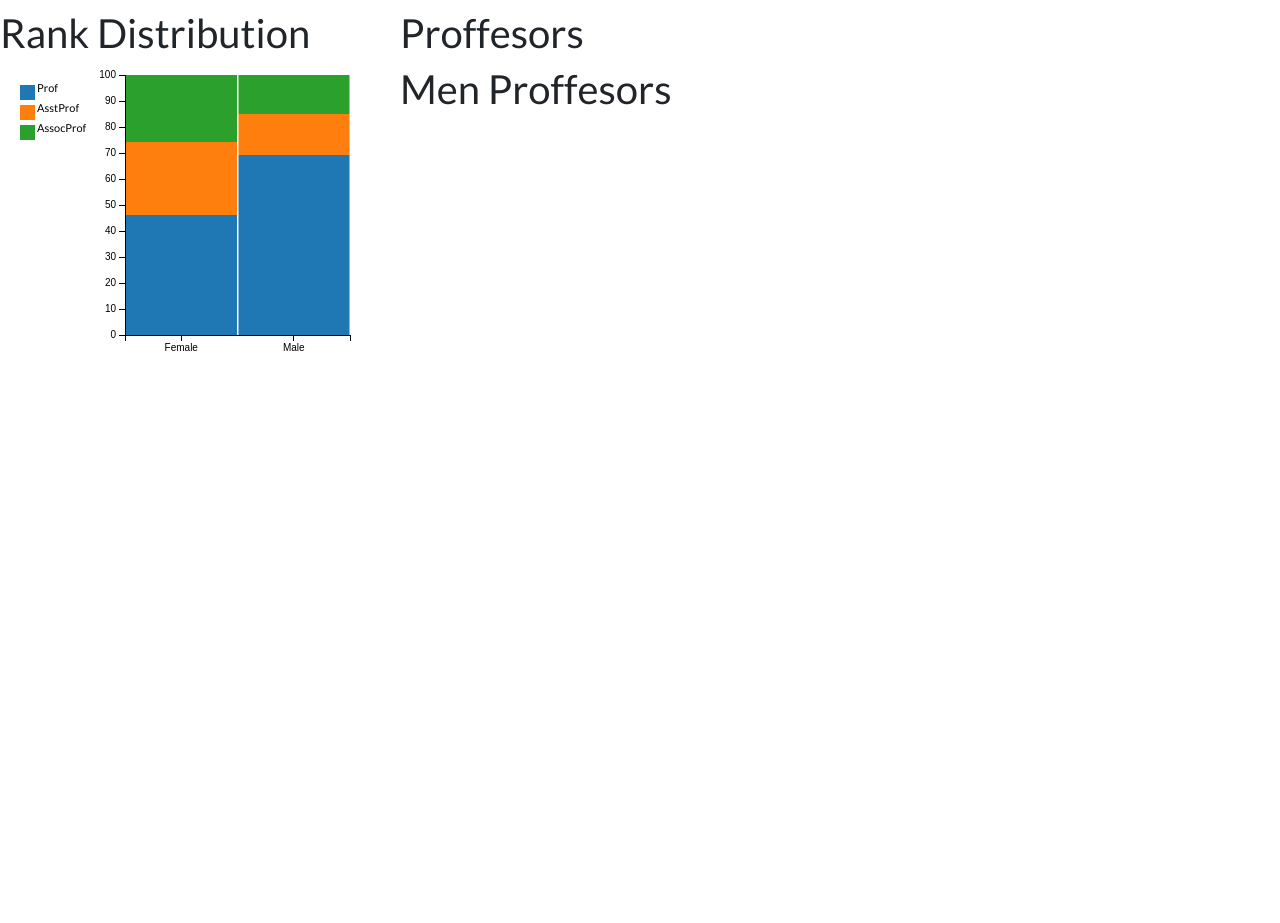
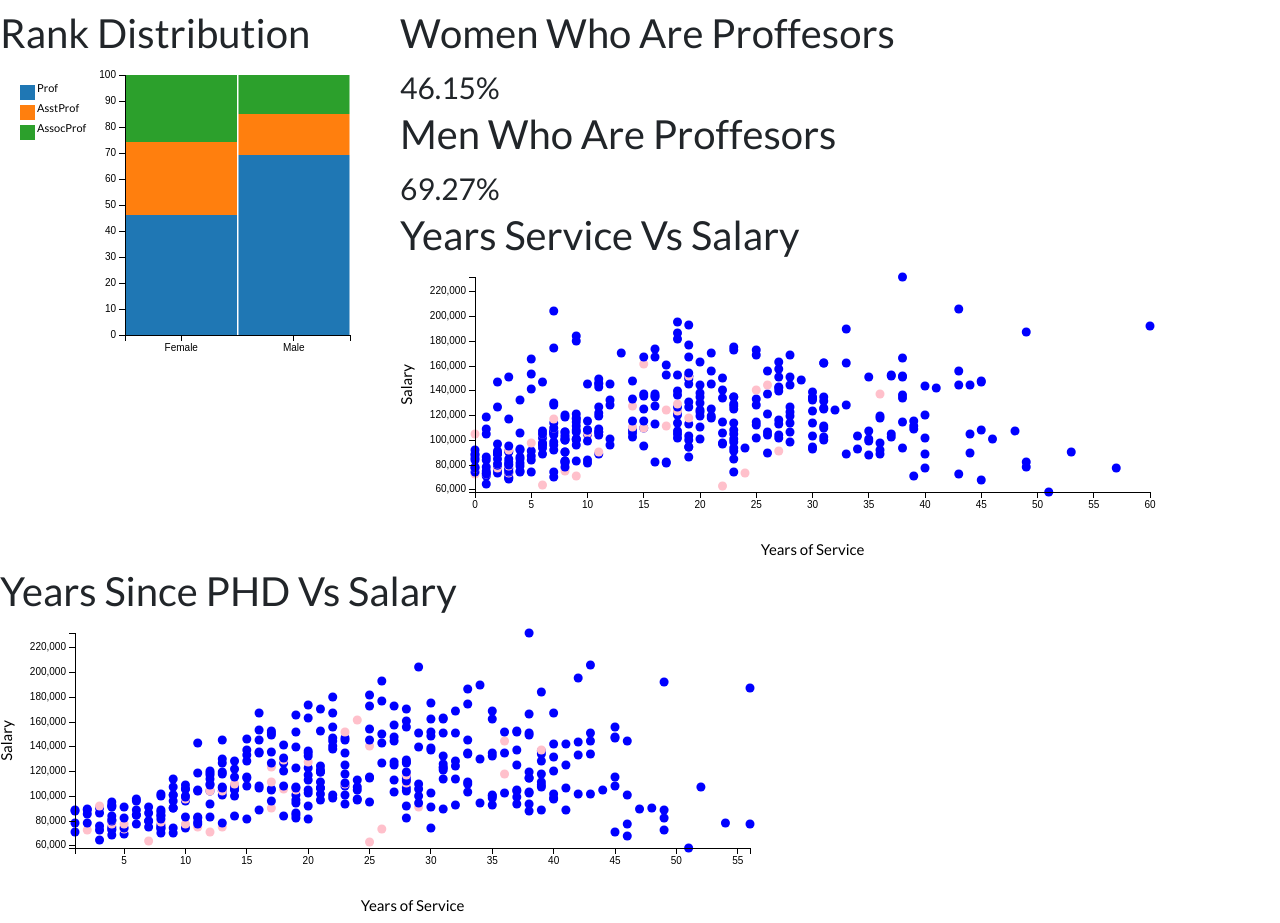
Before and after one commit to davebland/ci-data-visualization-mini-project, a plain HTML site: page index.html in a window 1280 px wide. Shown: the part 413-1336 px from the top of the page. Before the commit the page ends 800 px from the top, so only its background shows below. Drawn offline with Linux system fonts and the light colour scheme.

Commit message:
completed chart setup js

```diff
--- a/index.html
+++ b/index.html
@@ -8,6 +8,7 @@
 
     <link rel="stylesheet" href="/static/css/bootstrap.min.css" type="text/css" />
     <link rel="stylesheet" href="/static/css/dc.min.css" type="text/css" />
+    <link rel="stylesheet" href="/static/css/styles.css" type="text/css" />
 
     <script type="text/javascript" src="/static/js/d3.min.js"></script>
     <script type="text/javascript" src="/static/js/crossfilter.min.js"></script>
@@ -30,10 +31,16 @@
         <h2>Rank Distribution</h2>
     </div>
     <div id="women-profs">
-        <h2>Women Proffesors</h2>
+        <h2>Women Who Are Proffesors</h2>
     </div>
-    <div id="men-profs">
-        <h2>Men Proffesors</h2>
+    <div id="male-profs">
+        <h2>Men Who Are Proffesors</h2>
+    </div>
+    <div id="years-vs-salary">
+        <h2>Years Service Vs Salary</h2>
+    </div>
+    <div id="years-since-phd-vs-salary">
+        <h2>Years Since PHD Vs Salary</h2>
     </div>
 </body>
 </html>
--- /dev/null
+++ b/static/css/styles.css
@@ -0,0 +1,4 @@
+.number-display {
+    font-size: 2em;
+    text-align: center;
+}
--- a/static/js/graph.js
+++ b/static/js/graph.js
@@ -7,14 +7,18 @@ function makeGraphs(err, theData) {
 
     theData.forEach(function(d){
         d.salary = parseInt(d.salary);
+        d.yrs_service = parseInt(d['yrs.service']);
+        d.yrs_since_phd = parseInt(d['yrs.since.phd']);
     })
 
     show_gender_balance(ndx);
     show_discipline_selector(ndx);
     show_average_salary(ndx);
     show_rank_distribution(ndx);
-    show_women_proffesors(ndx);
-    show_men_proffesors(ndx);
+    show_percentage_proffesors(ndx, 'Female', 'women-profs');
+    show_percentage_proffesors(ndx, 'Male', 'male-profs');
+    show_years_vs_salary(ndx);
+    show_phd_vs_salary(ndx);
 
     dc.renderAll();
 }
@@ -137,10 +141,107 @@ function show_rank_distribution(ndx) {
         .legend(dc.legend().x(20).y(20).itemHeight(15).gap(5))
 }
 
-function show_women_proffesors(ndx) {
+function show_percentage_proffesors(ndx, sex, divid) {
+    var percentageProfs = ndx.groupAll().reduce(
+        function(p,v) {
+            if (v.sex == sex) {
+                p.count++;
+                if (v.rank == "Prof") {
+                    p.are_prof++;
+                }
+            }
+            return p;
+        }, function(p,v) {
+            if (v.sex == sex) {
+                p.count--;
+                if (v.rank == "Prof") {
+                    p.are_prof--;
+                }
+            }
+            return p;
+        }, function() {
+            return {count: 0, are_prof: 0};
+        }
+    );
 
+    dc.numberDisplay('#' + divid)
+        .formatNumber(d3.format(".2%"))
+        .valueAccessor(function(d) {
+            if (d.count == 0) {
+                return 0;
+            } else {
+                return (d.are_prof / d.count);
+            }
+        })
+        .group(percentageProfs);
 }
 
-function show_men_proffesors(ndx) {
+function show_years_vs_salary(ndx) {
 
+    var genderColors = d3.scale.ordinal()
+        .domain(['Female','Male'])
+        .range(['pink','blue']);
+
+    var yearsDim = ndx.dimension(dc.pluck('yrs_service'));
+    var vsSalaryDim = ndx.dimension(function(d) {
+        return [d.yrs_service, d.salary, d.rank, d.sex];
+    });
+    var experienceSalaryGroup = vsSalaryDim.group();
+    var minExperience = yearsDim.bottom(1)[0].yrs_service;
+    var maxExperience = yearsDim.top(1)[0].yrs_service;
+
+    dc.scatterPlot('#years-vs-salary')
+        .width(800)
+        .height(300)
+        .x(d3.scale.linear().domain([minExperience, maxExperience]))
+        .brushOn(false)
+        .symbolSize(8)
+        .clipPadding(10)
+        .yAxisLabel('Salary')
+        .xAxisLabel('Years of Service')
+        .title(function(d) {
+            return d.key[2] + " earned " + d.key[1];
+        })
+        .colorAccessor(function(d) {
+            return d.key[3];
+        })
+        .colors(genderColors)
+        .dimension(vsSalaryDim)
+        .group(experienceSalaryGroup)
+        .margins({top: 10, right: 50, bottom: 75, left: 75});
 }
+
+function show_phd_vs_salary(ndx) {
+
+    var genderColors = d3.scale.ordinal()
+        .domain(['Female','Male'])
+        .range(['pink','blue']);
+
+    var yearsDim = ndx.dimension(dc.pluck('yrs_since_phd'));
+    var vsSalaryDim = ndx.dimension(function(d) {
+        return [d.yrs_since_phd, d.salary, d.rank, d.sex];
+    });
+    var experienceSalaryGroup = vsSalaryDim.group();
+    var minExperience = yearsDim.bottom(1)[0].yrs_since_phd;
+    var maxExperience = yearsDim.top(1)[0].yrs_since_phd;
+
+    dc.scatterPlot('#years-since-phd-vs-salary')
+        .width(800)
+        .height(300)
+        .x(d3.scale.linear().domain([minExperience, maxExperience]))
+        .brushOn(false)
+        .symbolSize(8)
+        .clipPadding(10)
+        .yAxisLabel('Salary')
+        .xAxisLabel('Years of Service')
+        .title(function(d) {
+            return d.key[2] + " earned " + d.key[1];
+        })
+        .colorAccessor(function(d) {
+            return d.key[3];
+        })
+        .colors(genderColors)
+        .dimension(vsSalaryDim)
+        .group(experienceSalaryGroup)
+        .margins({top: 10, right: 50, bottom: 75, left: 75});
+}
```
